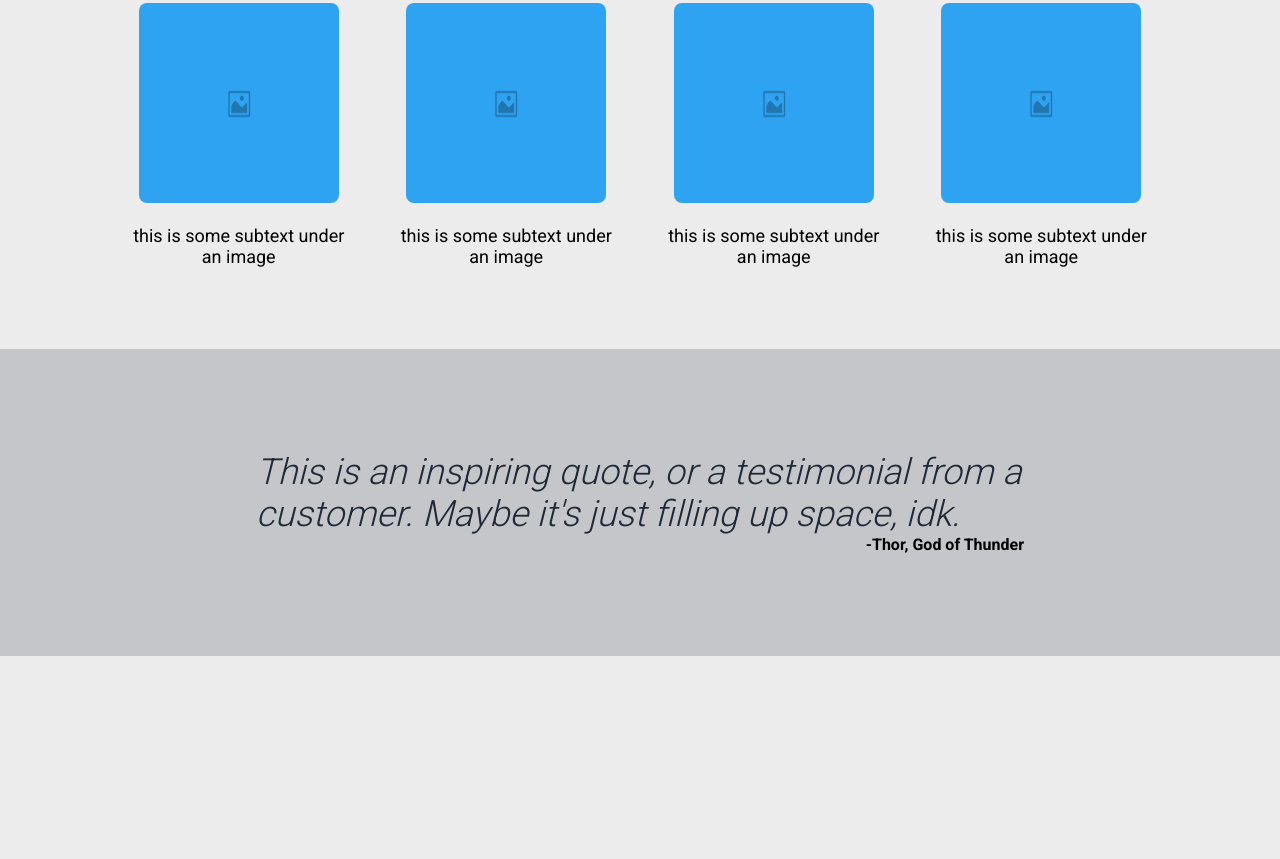
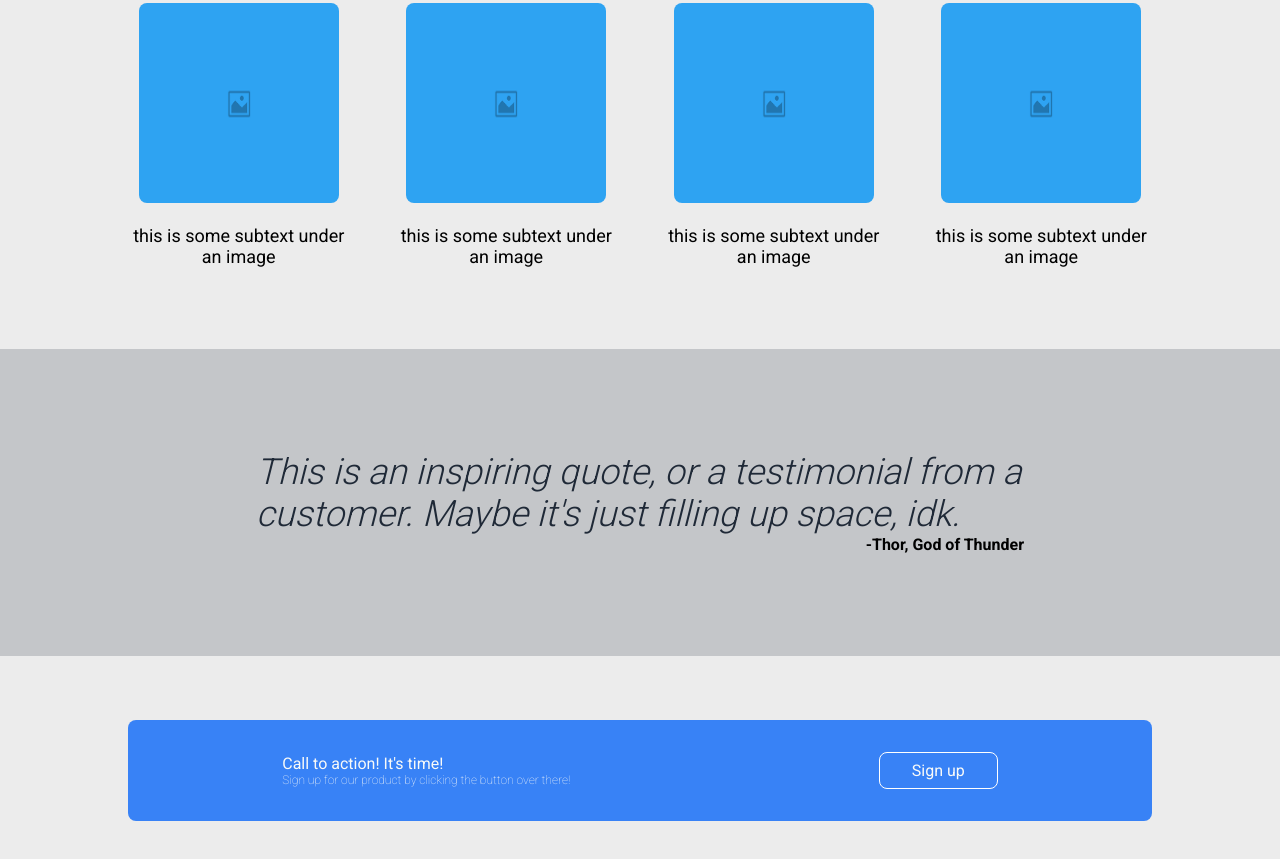
Before and after one commit to wiryawaneo/odin-landing-page, a plain HTML site: page index.html in a window 1280 px wide. Shown: the part 599-1458 px from the top of the page. Before the commit the page ends 1255 px from the top, so only its background shows below. Drawn offline with Linux system fonts and the light colour scheme.

Commit message:
Add call to action section, styling and content

```diff
--- a/index.html
+++ b/index.html
@@ -55,5 +55,12 @@
       </div>
       <div class="quote-author">-Thor, God of Thunder</div>
     </div>
+    <div class="cta-section">
+        <div class="cta-content">
+            <a class="cta-title">Call to action! It's time!</a>
+            <a class="cta-description">Sign up for our product by clicking the button over there!</a>
+        </div>
+        <button>Sign up</button>
+    </div>
   </body>
 </html>
--- a/styles.css
+++ b/styles.css
@@ -152,3 +152,40 @@ nav * {
     text-align: right;
     font-weight: 600;
 }
+
+/* CTA section */
+.cta-section {
+    margin: 5% 10%;
+    padding: 2.5% 0;
+    border-radius: 8px;
+    background-color:#3882f6;
+    display: flex;
+    flex-direction: row;
+    justify-content:space-around;
+    align-items: center;
+    color: #f9faf8;
+}
+
+.cta-section * {
+    /* border: 1px solid red; */
+}
+
+.cta-section a {
+    display: flex;
+    flex-direction: column;
+}
+
+.cta-title {
+    font-size:16px;
+}
+
+.cta-description {
+    font-weight:100;
+    font-size:12px;
+}
+
+.cta-section button {
+    padding: 8px 32px;
+    border: 1px solid white;
+    border-radius: 8px;
+}
```
